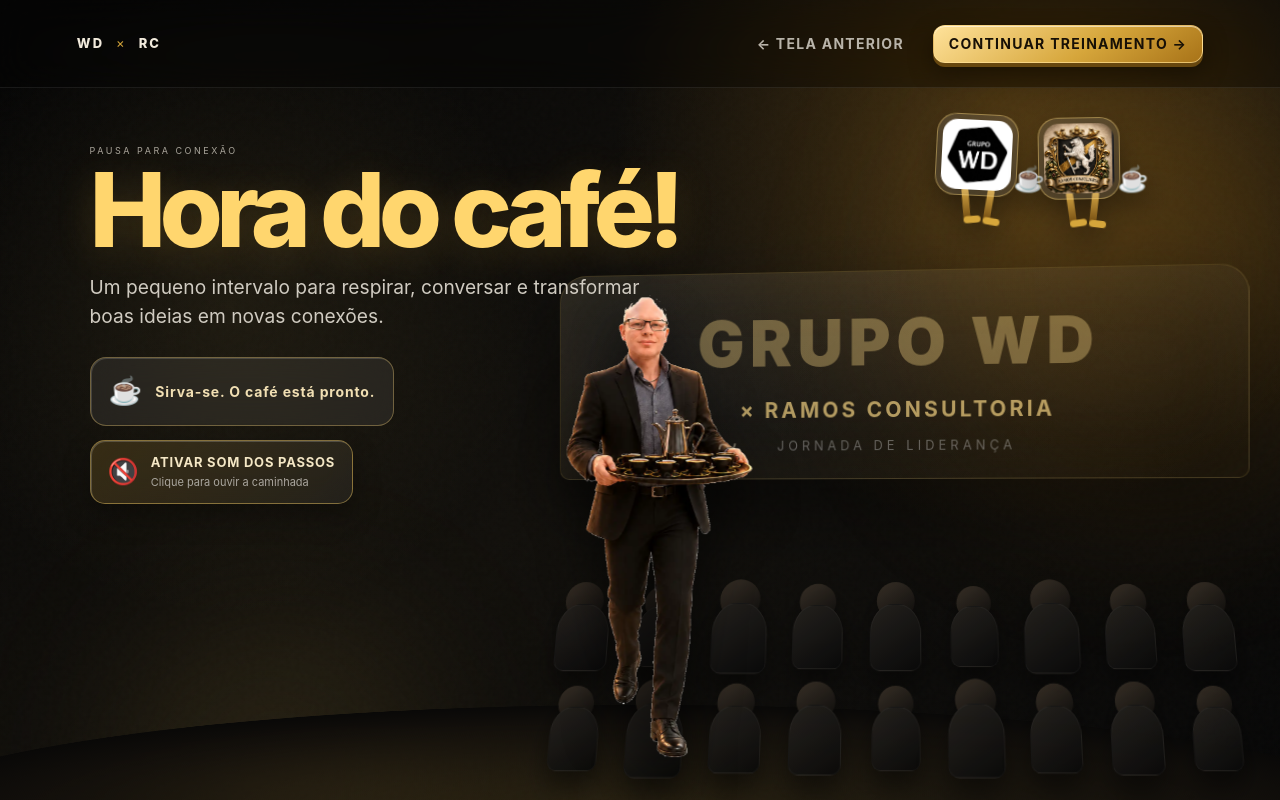
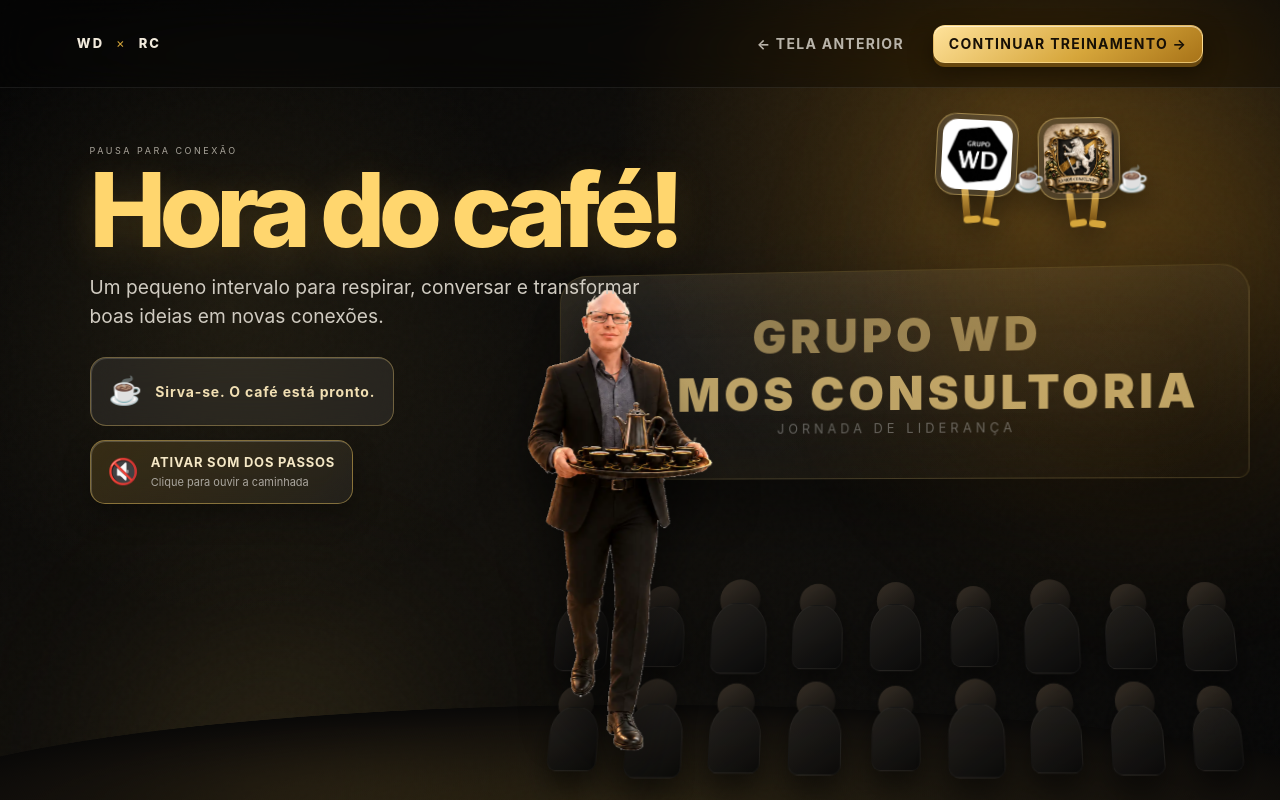
Before and after one commit to Robson-Haro/TreinamentoWD1, a Next.js app: page /modulo-1/cafe in a window 1280 px wide. Built offline with nearby package versions, Linux system fonts and the light colour scheme.

Commit message:
Mantém personagem em movimento e iguala marcas no painel

```diff
--- a/app/modulo-1/cafe/page.tsx
+++ b/app/modulo-1/cafe/page.tsx
@@ -49,7 +49,7 @@
         <div className="auditorium" aria-hidden="true">
           <div className="auditorium-wall">
             <span>GRUPO WD</span>
-            <b>× RAMOS CONSULTORIA</b>
+            <span>RAMOS CONSULTORIA</span>
             <small>Jornada de Liderança</small>
           </div>
           <div className="audience">
--- a/app/modulo-1/experience.css
+++ b/app/modulo-1/experience.css
@@ -148,8 +148,8 @@
 .footstep-toggle.sound-on small { color:#4c3510; }
 .auditorium { position:absolute; z-index:1; right:3vw; bottom:4vh; width:min(760px,54vw); height:70%; perspective:900px; }
 .auditorium-wall { height:42%; display:grid; place-content:center; justify-items:center; border:1px solid rgba(255,210,102,.16); border-radius:28px 28px 10px 10px; background:linear-gradient(160deg,rgba(255,255,255,.08),rgba(0,0,0,.32)); box-shadow:inset 0 0 80px rgba(214,166,59,.08),0 30px 80px rgba(0,0,0,.45); transform:rotateY(-4deg); }
-.auditorium-wall span { color:rgba(255,220,137,.35); font-size:clamp(35px,5vw,74px); font-weight:900; letter-spacing:.09em; }
-.auditorium-wall b { margin:4px 0 11px; color:rgba(255,220,137,.66); font-size:clamp(15px,1.65vw,26px); font-weight:750; letter-spacing:.15em; }
+.auditorium-wall span { color:rgba(255,220,137,.5); font-family:Inter,"Segoe UI",Arial,sans-serif; font-size:clamp(28px,3.6vw,54px); line-height:1.08; font-weight:900; letter-spacing:.09em; }
+.auditorium-wall span + span { margin-top:8px; color:rgba(255,220,137,.7); }
 .auditorium-wall small { color:rgba(255,255,255,.32); text-transform:uppercase; letter-spacing:.32em; }
 .audience { position:absolute; inset:38% 0 0; display:grid; grid-template-columns:repeat(9,1fr); align-content:end; align-items:end; gap:10px; transform:perspective(900px) rotateX(7deg); }
 .audience-person { position:relative; height:clamp(76px,11vh,128px); filter:drop-shadow(0 15px 14px rgba(0,0,0,.55)); opacity:.88; }
@@ -164,7 +164,7 @@
   bottom:1.5vh;
   left:-28vw;
   width:clamp(270px,28vw,470px);
-  animation:robsonCross 16s ease-in-out infinite;
+  animation:robsonCross 13s linear infinite;
   filter:drop-shadow(0 30px 24px rgba(0,0,0,.55));
 }
 .robson-bob { position:relative; animation:robsonStep .72s ease-in-out infinite alternate; transform-origin:50% 100%; }
@@ -186,12 +186,17 @@
 .walker-cup { position:absolute; z-index:5; right:-18px; top:44px; font-size:25px; animation:cupBounce .9s ease-in-out infinite alternate; }
 .stage-floor { position:absolute; z-index:0; left:-10%; right:-10%; bottom:-25%; height:49%; border-radius:50% 50% 0 0; background:radial-gradient(ellipse at center,rgba(214,166,59,.13),rgba(17,14,10,.96) 57%,#050505 76%); transform:perspective(700px) rotateX(48deg); }
 @keyframes robsonCross {
-  0% { transform:translateX(0) scale(.88); }
-  42% { transform:translateX(70vw) scale(1); }
-  58% { transform:translateX(70vw) scale(1); }
-  100% { transform:translateX(122vw) scale(.92); }
+  0% { transform:translateX(0) scale(.82) rotateY(-5deg); }
+  25% { transform:translateX(37vw) scale(.93) rotateY(-2deg); }
+  50% { transform:translateX(73vw) scale(1.02) rotateY(2deg); }
+  75% { transform:translateX(108vw) scale(.95) rotateY(4deg); }
+  100% { transform:translateX(145vw) scale(.82) rotateY(7deg); }
 }
-@keyframes robsonStep { from { transform:translateY(0) rotate(-.7deg); } to { transform:translateY(-9px) rotate(.8deg); } }
+@keyframes robsonStep {
+  0% { transform:translateY(0) rotate(-1.2deg) scaleX(1); }
+  50% { transform:translateY(-11px) rotate(.8deg) scaleX(.995); }
+  100% { transform:translateY(0) rotate(1.2deg) scaleX(1); }
+}
 @keyframes steamRise { 0% { transform:translateY(0) scale(.7); opacity:0; } 35% { opacity:.85; } 100% { transform:translateY(-42px) scale(1.2); opacity:0; } }
 @keyframes logoWalk { from { transform:translateX(0) translateY(0) rotate(-3deg); } to { transform:translateX(62px) translateY(-5px) rotate(3deg); } }
 @keyframes legLeft { from { transform:rotate(25deg); } to { transform:rotate(-25deg); } }
@@ -205,9 +210,9 @@
   .auditorium { width:92vw; right:4vw; height:53%; }
   .robson-walk { width:300px; }
   @keyframes robsonCross {
-    0% { transform:translateX(0) scale(.84); }
-    45%,58% { transform:translateX(54vw) scale(.95); }
-    100% { transform:translateX(145vw) scale(.88); }
+    0% { transform:translateX(0) scale(.78) rotateY(-4deg); }
+    50% { transform:translateX(88vw) scale(.94) rotateY(2deg); }
+    100% { transform:translateX(180vw) scale(.8) rotateY(6deg); }
   }
 }
 @media (prefers-reduced-motion:reduce) {
```
